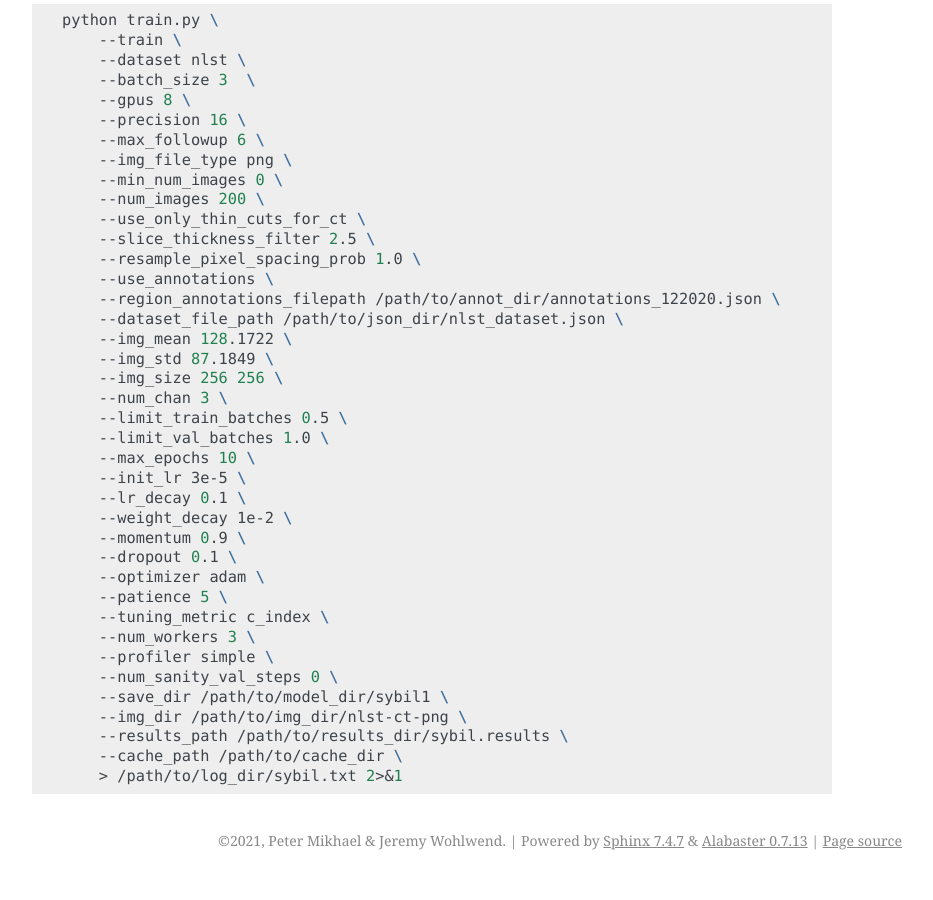
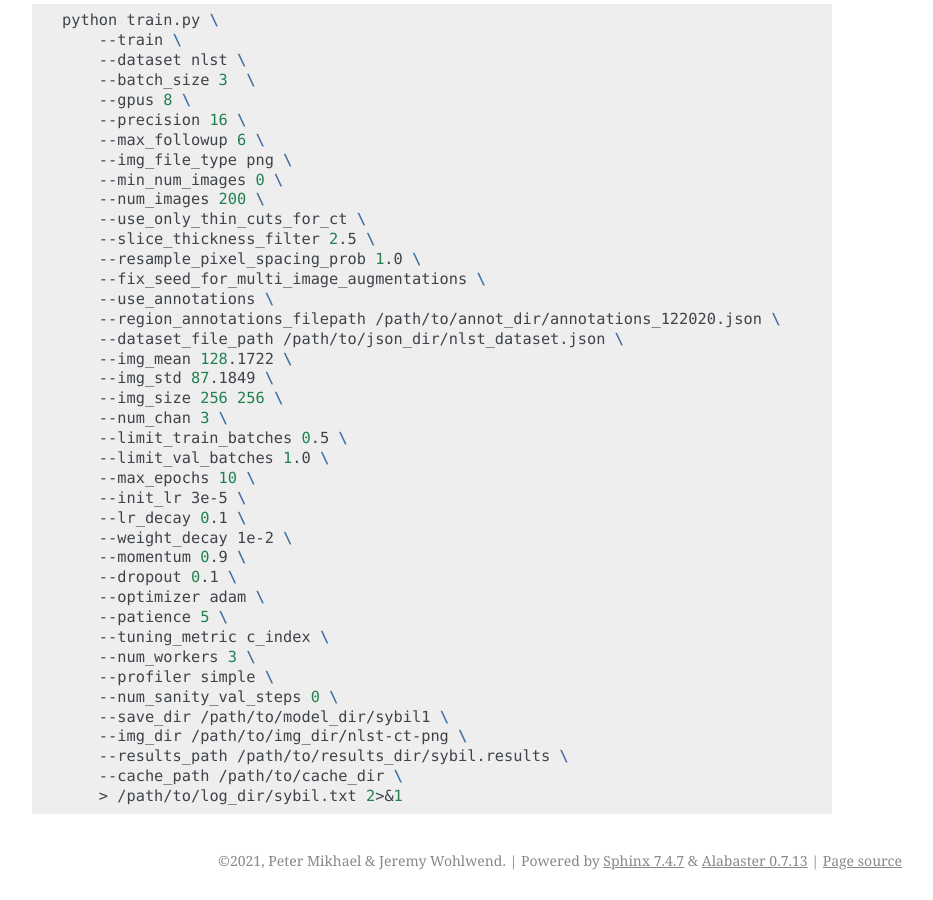
Before and after one commit to reginabarzilaygroup/Sybil, a Sphinx documentation site: the page built from docs/readme.md, in a window 1280 px wide and 900 px high, scrolled down 1040 px. Shown: the whole window, without its empty margins (338-1271 px from the left). Built offline with Sphinx 7.4.7, drawn with Linux system fonts in a browser that asks for light colours.

Commit message:
add fix seed flag

```diff
--- a/docs/readme.md
+++ b/docs/readme.md
@@ -49,6 +49,7 @@ python train.py \
     --use_only_thin_cuts_for_ct \
     --slice_thickness_filter 2.5 \
     --resample_pixel_spacing_prob 1.0 \
+    --fix_seed_for_multi_image_augmentations \
     --use_annotations \
     --region_annotations_filepath /path/to/annot_dir/annotations_122020.json \
     --dataset_file_path /path/to/json_dir/nlst_dataset.json \
```
